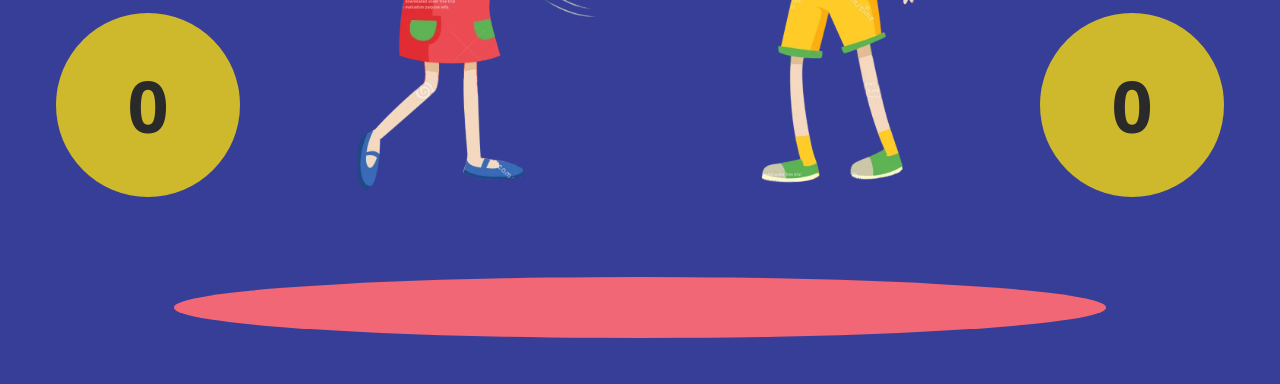
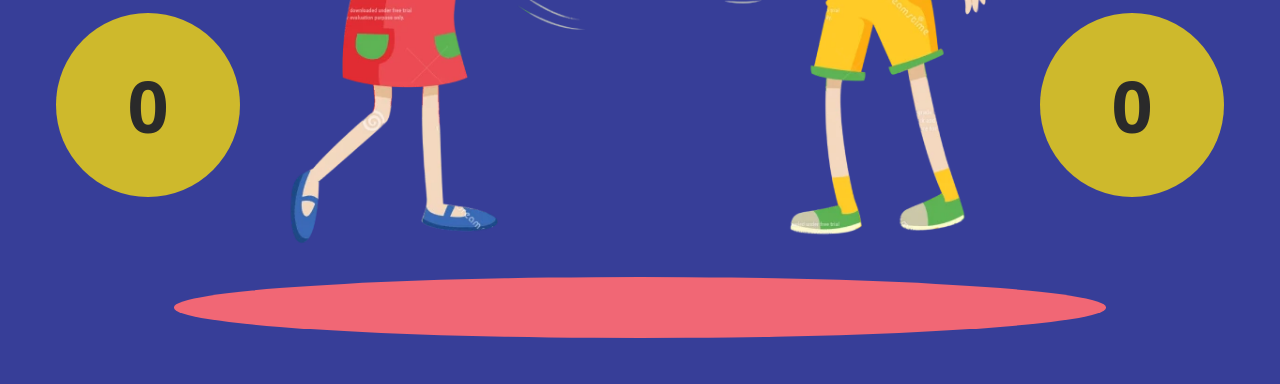
Before and after one commit to tarasmuseta/js_rock_paper_scissors, a plain HTML site: page index.html in a window 1280 px wide. Shown: the part 416-800 px from the top of the page. Drawn offline with Linux system fonts and the light colour scheme.

Commit message:
styling tweaks

```diff
--- a/style.css
+++ b/style.css
@@ -4,7 +4,7 @@ html {
   background-repeat: no-repeat;
   background-attachment: local;
   background-color: #373e98;
-  background-size: 85vh;
+  background-size: 840px;
   padding-top: 2%;
 }
 
```
